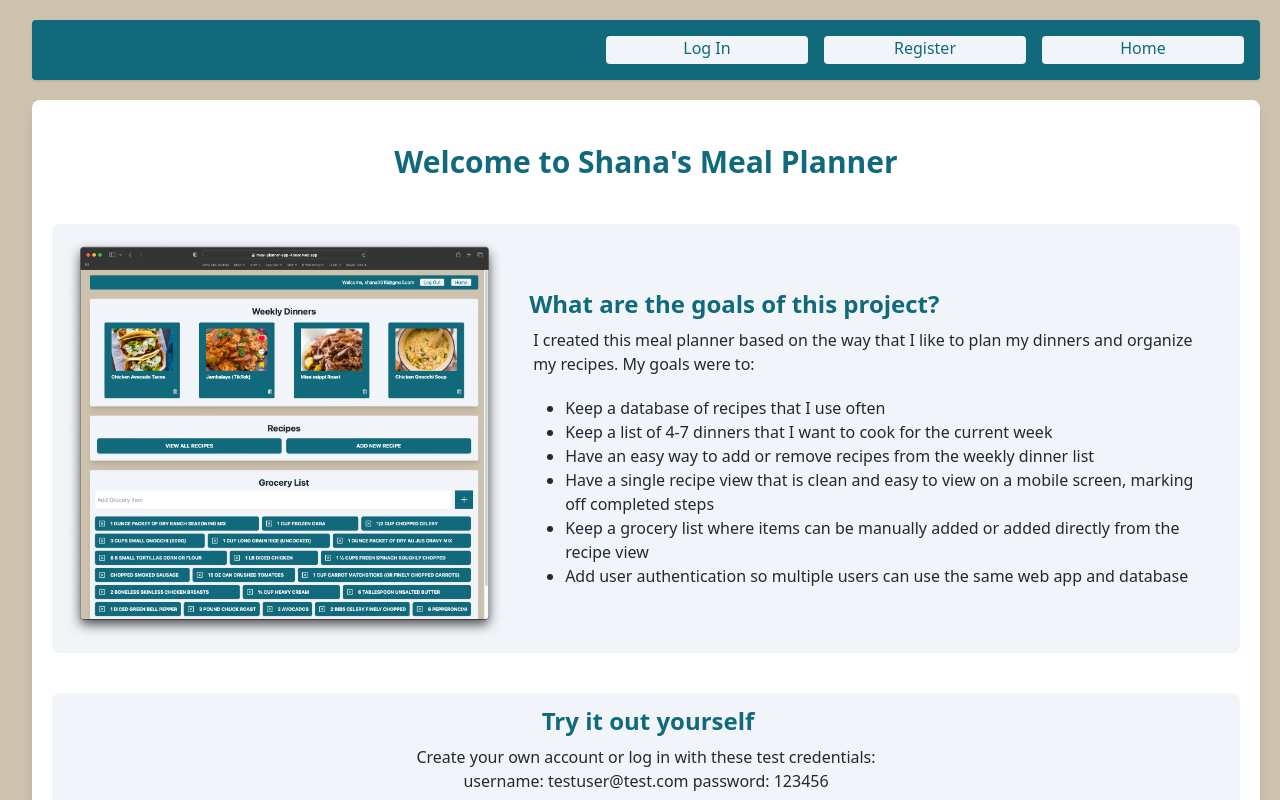
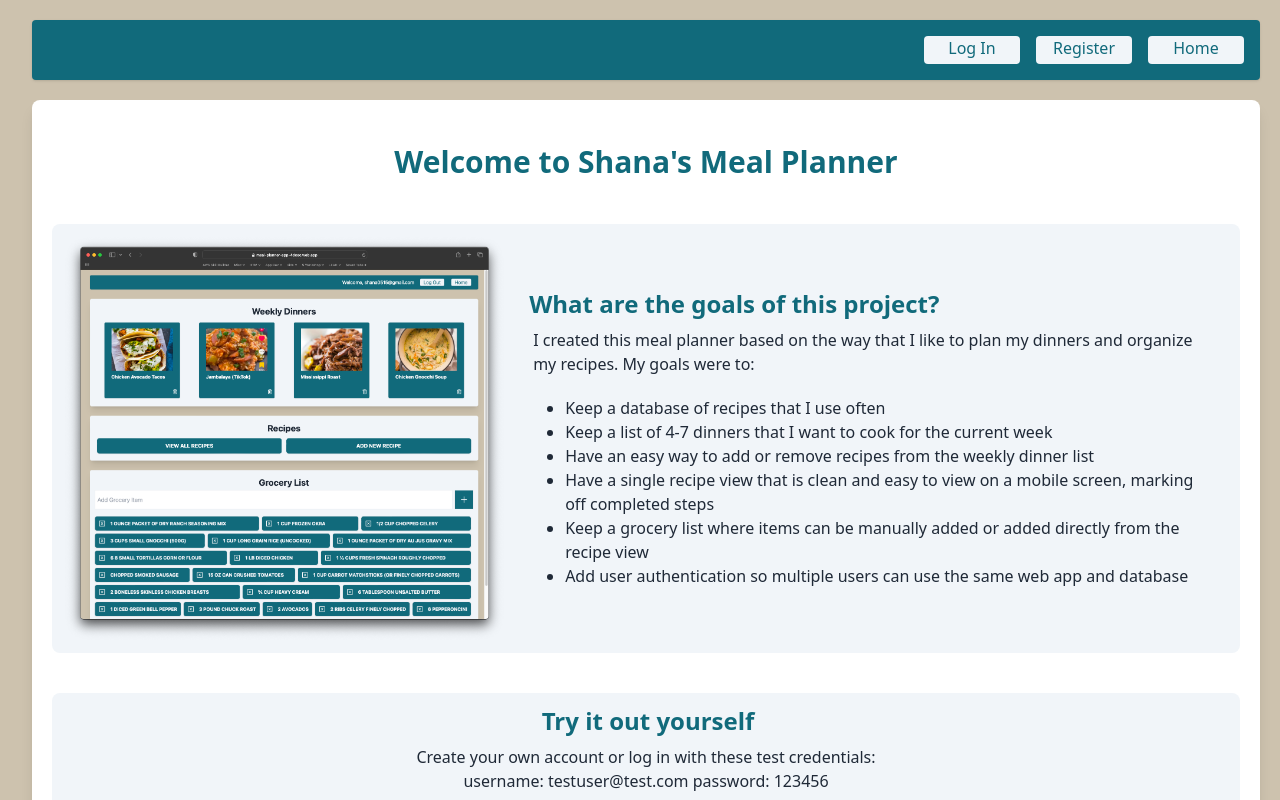
Before and after one commit to shanarussell/meal-planner, a React (Vite) app: page / in a window 1280 px wide. Shown: the top 800 px of the page. Built offline with nearby package versions, Linux system fonts and the light colour scheme; no server answers; the database is empty.

Commit message:
entire button clickable

```diff
--- a/src/Navbar.jsx
+++ b/src/Navbar.jsx
@@ -5,9 +5,9 @@ import { onAuthStateChanged, signOut } from "firebase/auth";
 import { auth } from "./firebase";
 
 const style = {
-  navContainer: `bg-[#116A7B] h-30 flex flex-col rounded shadow p-2 mt-5 text-white items-center justify-end md:flex-row`,
+  navContainer: `bg-[#116A7B] h-30 flex flex-col rounded shadow p-2 mt-5 text-white items-center justify-end md:flex-row md:justify-items-stretch`,
   name: `text-center mr-2`,
-  button: `h-7 bg-slate-100 rounded text-center m-2 w-full text-[#116A7B] px-3 sm:mt-2 sm:w-full md:w-1/6`,
+  button: `h-7 bg-slate-100 rounded text-center m-2 w-24 text-[#116A7B] px-3 sm:mt-2`,
 };
 
 const Navbar = ({ user }) => {
@@ -25,18 +25,18 @@ const Navbar = ({ user }) => {
             Log Out
           </div>
         ) : (
-          <div className={style.button}>
-            <Link to="/login">Log In</Link>
-          </div>
+
+            <Link to="/login"><div className={style.button}>Log In</div></Link>
+
         )}
         {!user && (
-          <div className={style.button}>
-            <Link to="/register">Register</Link>
-          </div>
+
+            <Link to="/register"><div className={style.button}>Register</div></Link>
+
         )}
-        <div className={style.button}>
-          <Link to="/">Home</Link>
-        </div>
+
+          <Link to="/"><div className={style.button}>Home</div></Link>
+
       </div>
     </div>
   );
```
